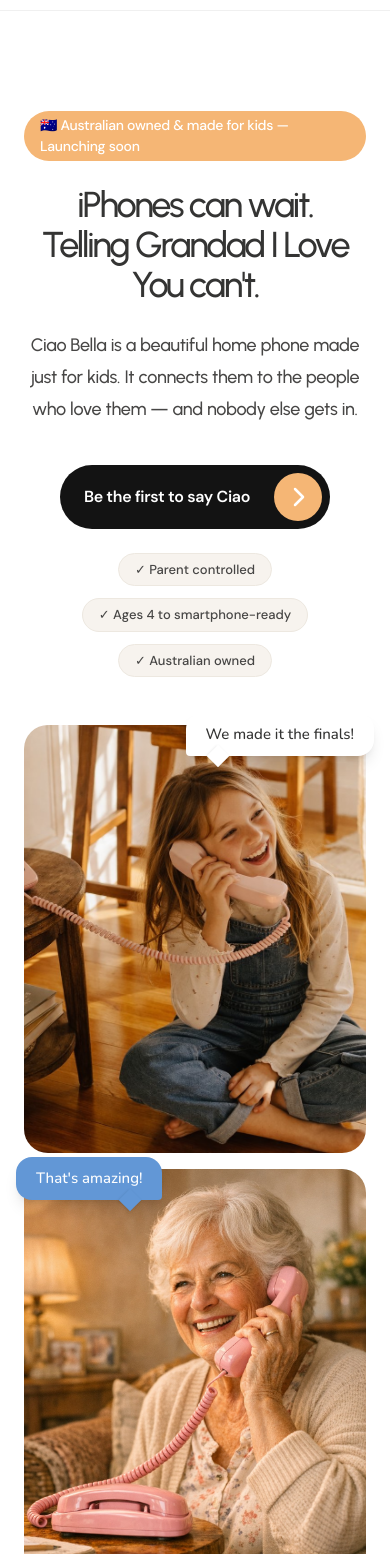
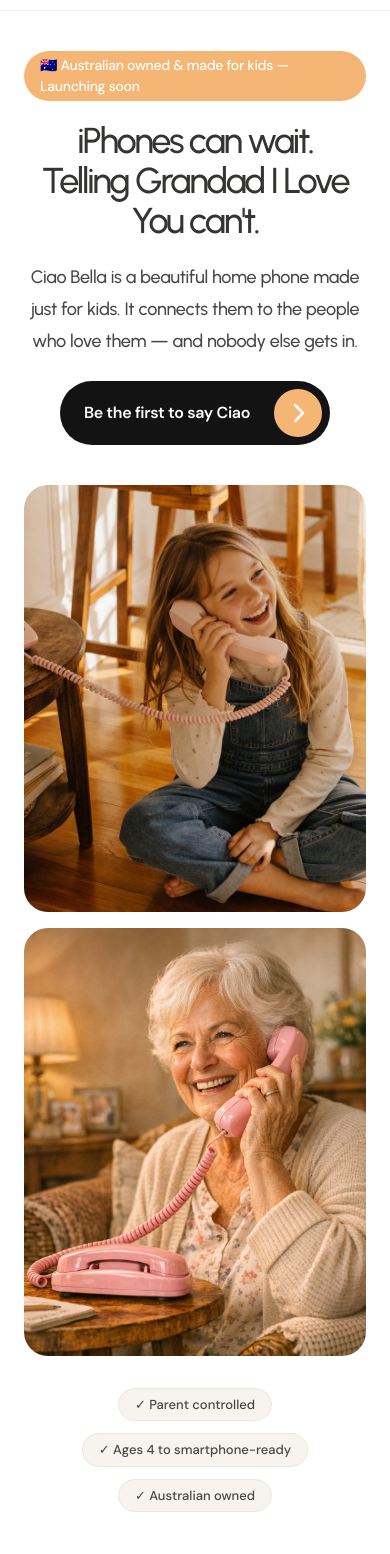
Before and after one commit to JazzyBoggle/ciao-bella-website, a Next.js app: page / in a window 390 px wide. Shown: the part 114-1668 px from the top of the page. Built offline with nearby package versions, Linux system fonts and the light colour scheme; a web font is replaced by a local one.

Commit message:
Two-image hero with bubbles, bigger logo, cleaner layout

```diff
--- a/src/app/page.tsx
+++ b/src/app/page.tsx
@@ -11,11 +11,11 @@
 
       {/* ── Hero ── */}
       <section data-animate="hero-section" className="relative bg-white overflow-x-clip z-10">
-        <div className="relative flex flex-col items-center gap-10 pt-[100px] lg:pt-[106px] px-6">
+        <div className="relative flex flex-col items-center gap-6 pt-[40px] lg:pt-[48px] px-6">
 
-          <div data-animate="hero-text" className="flex flex-col items-center gap-6">
+          <div data-animate="hero-text" className="flex flex-col items-center gap-5">
             <span className="bg-[#f5b675] text-white text-[14px] font-medium px-4 py-1 rounded-full tracking-[-0.28px] font-body">
-              🇦🇺 Australian owned & made for kids — Launching soon
+              🇦🇺 Australian owned &amp; made for kids — Launching soon
             </span>
             <h1 data-animate="hero-heading" className="text-[36px] sm:text-[48px] md:text-[60px] lg:text-[72px] font-medium leading-[1.11] tracking-[-2.16px] text-[#343433] text-center font-heading">
               <span data-animate="hero-word">iPhones </span>
@@ -36,8 +36,8 @@
             </p>
           </div>
 
-          {/* CTA + trust badges */}
-          <div data-animate="hero-cta" className="flex flex-col items-center gap-5">
+          {/* CTA only */}
+          <div data-animate="hero-cta" className="flex flex-col items-center">
             <a
               href="/waitlist"
               className="inline-flex items-center gap-6 bg-[#131313] text-white text-[16px] font-semibold pl-6 pr-2 py-2 rounded-full hover:bg-[#333] transition-colors tracking-[-0.32px] font-body"
@@ -49,25 +49,28 @@
                 </svg>
               </span>
             </a>
-            {/* Trust badges */}
-            <div className="flex flex-wrap justify-center gap-3 mt-1">
-              {[
-                '✓ Parent controlled',
-                '✓ Ages 4 to smartphone-ready',
-                '✓ Australian owned',
-              ].map(badge => (
-                <span key={badge} className="bg-[#f7f3ee] text-[#474645] text-[13px] font-body font-medium px-4 py-1.5 rounded-full border border-[#ede8e0]">
-                  {badge}
-                </span>
-              ))}
-            </div>
           </div>
         </div>
 
-        {/* ── Two hero photos side by side ── */}
-        <div data-animate="hero-photos" className="relative max-w-[1200px] mx-auto mt-12 mb-4 px-6">
+        {/* ── Two hero photos with original speech bubbles ── */}
+        <div data-animate="hero-photos" className="relative max-w-[1200px] mx-auto mt-10 mb-4 px-6">
+          {/* Speech bubble left */}
+          <div data-animate="hero-fade" className="hidden lg:block absolute left-[calc(50%-520px)] top-[20px] z-10 pointer-events-none">
+            <div className="relative w-[174px] h-[124px]">
+              <img src="/images/bubble-left.svg" alt="" className="w-full h-full" />
+              <span className="absolute inset-0 flex items-center justify-center text-[18px] text-black text-center leading-[0.95] px-8 font-hero">We made it the finals!</span>
+            </div>
+          </div>
+          {/* Speech bubble right */}
+          <div data-animate="hero-fade" className="hidden lg:block absolute right-[calc(50%-520px)] top-[20px] z-10 pointer-events-none">
+            <div className="relative w-[150px] h-[150px]">
+              <img src="/images/bubble-right.svg" alt="" className="w-full h-full" />
+              <span className="absolute inset-[28%_20%_44%_20%] flex items-center justify-center text-[20px] text-[#6297d6] text-center leading-[0.95] font-hero">Thats amazing!</span>
+            </div>
+          </div>
+
           <div className="grid grid-cols-1 md:grid-cols-2 gap-4 md:gap-6">
-            {/* Left — Kid on phone */}
+            {/* Left photo */}
             <div className="relative">
               <div data-animate="hero-fade" className="relative rounded-3xl overflow-hidden aspect-[4/5] md:aspect-[3/4]">
                 <img
@@ -76,14 +79,8 @@
                   className="w-full h-full object-cover"
                 />
               </div>
-              {/* Speech bubble */}
-              <div data-animate="hero-fade" className="absolute -top-3 -right-2 md:top-4 md:-right-4 z-10 bg-white rounded-2xl rounded-bl-sm shadow-lg px-5 py-3 max-w-[200px]">
-                <p className="text-[15px] md:text-[17px] font-medium text-[#343433] leading-tight font-hero">We made it the finals!</p>
-                <div className="absolute -bottom-2 left-6 w-4 h-4 bg-white rotate-45 shadow-sm" />
-              </div>
             </div>
-
-            {/* Right — Grandma on phone */}
+            {/* Right photo */}
             <div className="relative">
               <div data-animate="hero-fade" className="relative rounded-3xl overflow-hidden aspect-[4/5] md:aspect-[3/4]">
                 <img
@@ -92,12 +89,20 @@
                   className="w-full h-full object-cover"
                 />
               </div>
-              {/* Speech bubble */}
-              <div data-animate="hero-fade" className="absolute -top-3 -left-2 md:top-4 md:-left-4 z-10 bg-[#6297d6] rounded-2xl rounded-br-sm shadow-lg px-5 py-3 max-w-[200px]">
-                <p className="text-[15px] md:text-[17px] font-medium text-white leading-tight font-hero">That&apos;s amazing!</p>
-                <div className="absolute -bottom-2 right-6 w-4 h-4 bg-[#6297d6] rotate-45 shadow-sm" />
-              </div>
             </div>
+          </div>
+
+          {/* Trust badges moved below photos */}
+          <div className="flex flex-wrap justify-center gap-3 mt-8">
+            {[
+              "\u2713 Parent controlled",
+              "\u2713 Ages 4 to smartphone-ready",
+              "\u2713 Australian owned",
+            ].map((badge) => (
+              <span key={badge} className="bg-[#f7f3ee] text-[#474645] text-[13px] font-body font-medium px-4 py-1.5 rounded-full border border-[#ede8e0]">
+                {badge}
+              </span>
+            ))}
           </div>
         </div>
       </section>
@@ -203,7 +208,11 @@
             Join our waitlist and get early access, launch pricing, and a few updates from us along the way.
           </p>
           <div className="flex flex-wrap justify-center gap-3">
-            {['✓ Parent controlled', '✓ Ages 4 to smartphone-ready', '✓ Australian owned'].map(badge => (
+            {[
+              "\u2713 Parent controlled",
+              "\u2713 Ages 4 to smartphone-ready",
+              "\u2713 Australian owned",
+            ].map((badge) => (
               <span key={badge} className="bg-white text-[#474645] text-[13px] font-body font-medium px-4 py-1.5 rounded-full border border-[#ede8e0]">
                 {badge}
               </span>
@@ -247,25 +256,25 @@
           <div data-animate="faq-list" className="flex flex-col gap-6 w-full max-w-[776px]">
             <FaqItem
               question="What age is Ciao Bella designed for?"
-              answer="Ciao Bella is designed for kids from age 4, right up until you feel they're ready for a smartphone. It gives younger kids independence to call the people they love, and older kids a safe stepping stone before the big leap to a smartphone."
+              answer="Ciao Bella is designed for kids from age 4, right up until you feel they&#39;re ready for a smartphone. It gives younger kids independence to call the people they love, and older kids a safe stepping stone before the big leap to a smartphone."
               defaultOpen
             />
             <FaqItem
               question="How do I control who can call my child?"
-              answer="Through the Ciao Bella parent app, you add approved contacts to your child's phone. Only those people can call or receive calls — everyone else is blocked automatically. You can update the list any time from your phone."
+              answer="Through the Ciao Bella parent app, you add approved contacts to your child&#39;s phone. Only those people can call or receive calls — everyone else is blocked automatically. You can update the list any time from your phone."
               defaultOpen
             />
             <FaqItem
               question="Does it connect to the internet?"
-              answer="No. Ciao Bella is a phone that only makes and receives calls. There's no internet, no apps, no social media, and no browser. Just real conversations with real people."
+              answer="No. Ciao Bella is a phone that only makes and receives calls. There&#39;s no internet, no apps, no social media, and no browser. Just real conversations with real people."
             />
             <FaqItem
               question="Can my child call emergency services?"
-              answer="Yes. Emergency services (000) are always available regardless of your contact list settings. Your child's safety always comes first."
+              answer="Yes. Emergency services (000) are always available regardless of your contact list settings. Your child&#39;s safety always comes first."
             />
             <FaqItem
               question="How do I get a Ciao Bella?"
-              answer="Join our waitlist today and we'll let you know as soon as Ciao Bella is available to order. Early sign-ups get first access and a special launch price."
+              answer="Join our waitlist today and we&#39;ll let you know as soon as Ciao Bella is available to order. Early sign-ups get first access and a special launch price."
             />
           </div>
         </div>
```
